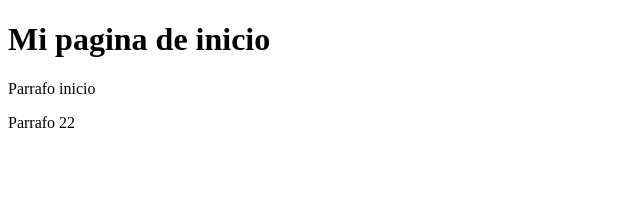
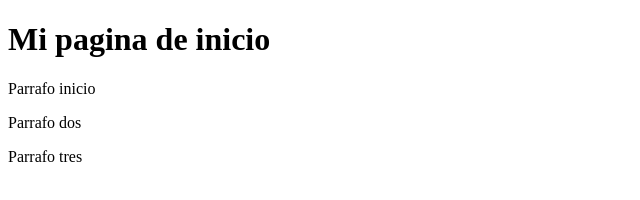
Before and after one commit to maryjios/prueba, a plain HTML site: page inicio.html in a window 1280 px wide. Shown: the whole page, without its empty margins (0-640 px from the left). Drawn offline with Linux system fonts and the light colour scheme.

Commit message:
cambios en index.html

```diff
--- a/inicio.html
+++ b/inicio.html
@@ -9,6 +9,7 @@
 <body>
     <h1>Mi pagina de inicio</h1>
     <p>Parrafo inicio</p>
-    <p>Parrafo 22</p>
+    <p>Parrafo dos</p>
+    <p>Parrafo tres</p>
 </body>
 </html>
```
